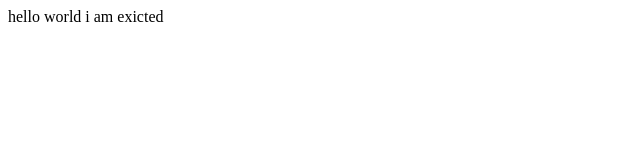
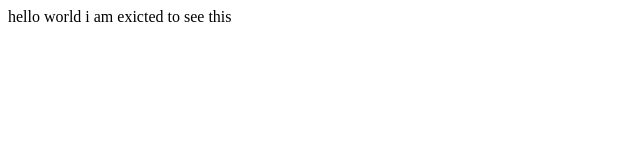
Before and after one commit to anudevar/web_development, a plain HTML site: page index.html in a window 1280 px wide. Shown: the full height of the page, 0-640 px from the left. Drawn offline with Linux system fonts and the light colour scheme.

Commit message:
Update index.html

```diff
--- a/index.html
+++ b/index.html
@@ -6,6 +6,6 @@
     <title>Document</title>
 </head>
 <body>
-    hello world i am exicted
+    hello world i am exicted to see this
 </body>
 </html>
```
